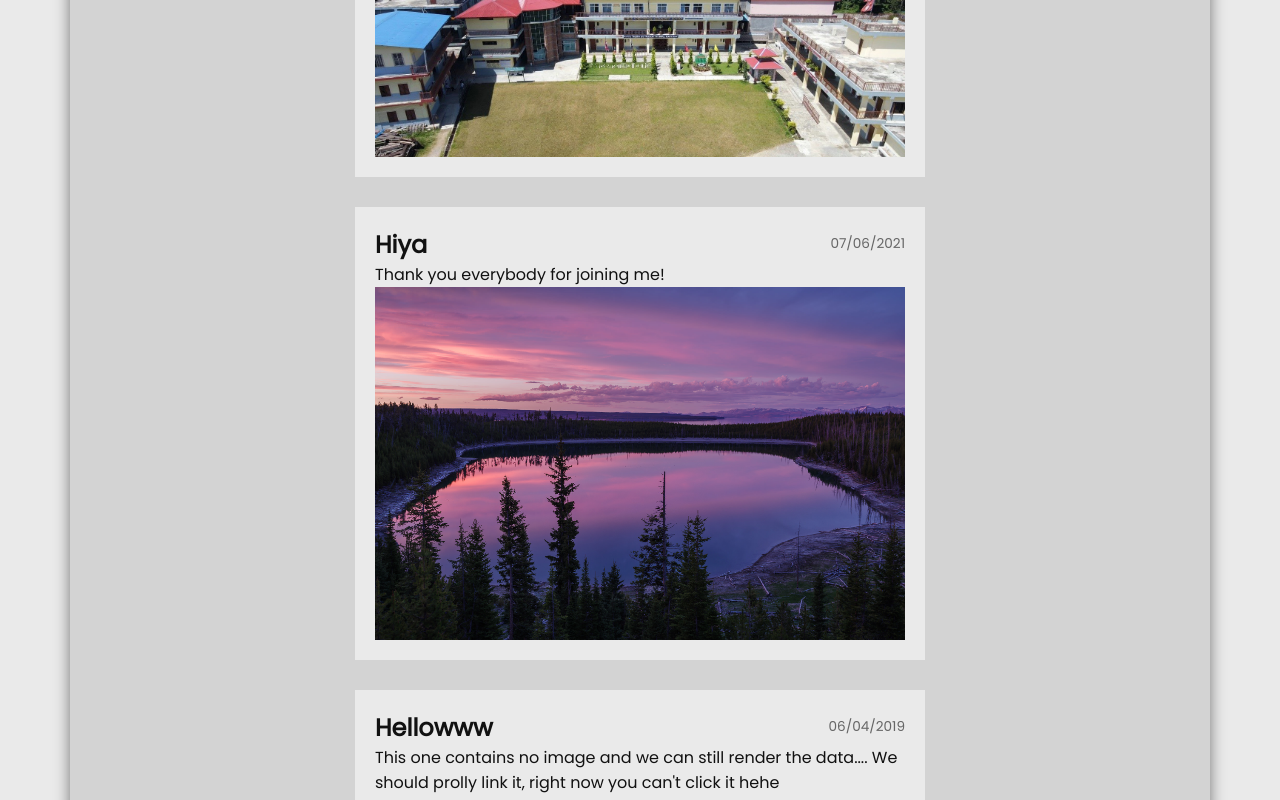
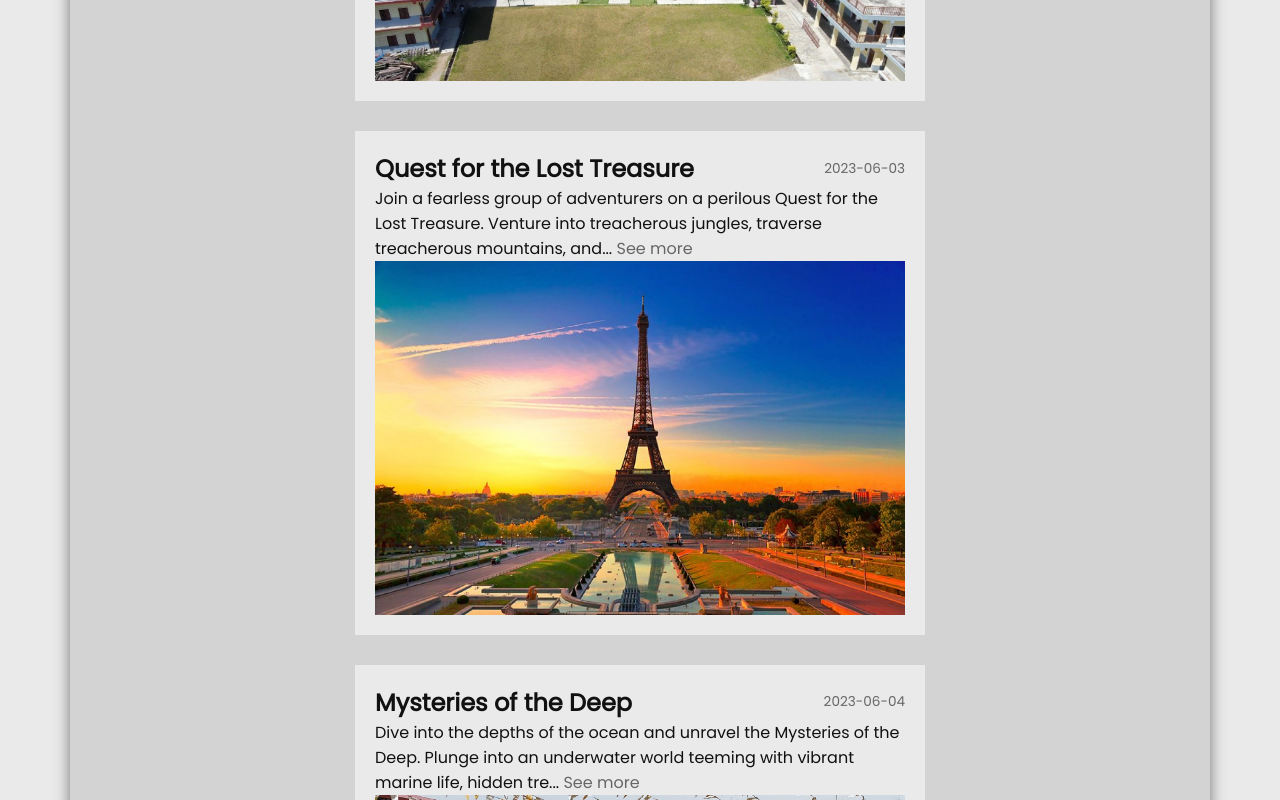
Before and after one commit to Enduxion/VinVas, a React (Vite) app: page / in a window 1280 px wide. Shown: the part 1600-2400 px from the top of the page. Built offline with nearby package versions, Linux system fonts and the light colour scheme.

Commit message:
Added more news! ~ Made See more feature; ~ Added a data folder (temp);

```diff
--- a/index.html
+++ b/index.html
@@ -9,6 +9,7 @@
   </head>
   <body>
     <div id="root"></div>
+    <script src="https://requirejs.org/docs/release/2.3.5/minified/require.js"></script>
     <script type="module" src="/src/main.jsx"></script>
   </body>
 </html>
--- /dev/null
+++ b/src/assets/data/imageData.js
@@ -0,0 +1,6 @@
+import image1 from "../images/TestPicture.jpg"
+import image2 from "../images/TestPicture2.jpg"
+import image3 from "../images/TestPicture3.jpg"
+import image4 from "../images/TestPicture4.jpg"
+
+export default [image1, image2, image3, image4];
--- /dev/null
+++ b/src/assets/data/newsData.js
@@ -0,0 +1,80 @@
+
+import images from "./imageData"
+
+function getRandomImage() {
+  let indexAt = Math.floor(Math.random() * images.length);
+  return images[indexAt];
+}
+const postData = [
+  {
+    id: 1,
+    title: "The Amazing Adventure",
+    date: "2023-06-01",
+    description: "Embark on an extraordinary journey filled with wonder, excitement, and unexpected twists. Join our intrepid explorers as they traverse uncharted territories, encountering mythical creatures and unraveling ancient mysteries. This epic adventure will test their courage, friendship, and determination as they face thrilling challenges at every turn. Prepare to be captivated by breathtaking landscapes, heart-pounding action, and a story that will leave you on the edge of your seat. Get ready for The Amazing Adventure of a lifetime!",
+    img: getRandomImage()
+  },
+  {
+    id: 2,
+    title: "The Enchanted Garden",
+    date: "2023-06-02",
+    description: "Step into a realm of enchantment and magic as you discover The Enchanted Garden. Delight in a symphony of colors as vibrant flowers bloom, fairies dance, and whispers of ancient secrets fill the air. Lose yourself in the tranquil beauty of this mystical paradise, where time stands still and dreams come to life. Uncover hidden wonders, encounter mystical creatures, and experience the power of nature's harmony. Immerse yourself in The Enchanted Garden and let your imagination soar.",
+    img: getRandomImage()
+  },
+  {
+    id: 3,
+    title: "Quest for the Lost Treasure",
+    date: "2023-06-03",
+    description: "Join a fearless group of adventurers on a perilous Quest for the Lost Treasure. Venture into treacherous jungles, traverse treacherous mountains, and explore ancient ruins in search of untold riches. Braving danger and overcoming cunning traps, they will test their wit, teamwork, and resilience. Will they unravel the mysteries of the past and claim the long-forgotten treasure? Embark on this unforgettable expedition and uncover the secrets that lie within.",
+    img: getRandomImage()
+  },
+  {
+    id: 4,
+    title: "Mysteries of the Deep",
+    date: "2023-06-04",
+    description: "Dive into the depths of the ocean and unravel the Mysteries of the Deep. Plunge into an underwater world teeming with vibrant marine life, hidden treasures, and ancient shipwrecks. Encounter majestic creatures, navigate through labyrinthine coral reefs, and discover forgotten civilizations beneath the waves. Immerse yourself in the awe-inspiring beauty and secrets that lie beneath the surface. Prepare to be mesmerized by the wonders that await in this aquatic expedition.",
+    img: getRandomImage()
+  },
+  {
+    id: 5,
+    title: "The Magical Circus",
+    date: "2023-06-05",
+    description: "Step right up and experience the wonder of The Magical Circus. Marvel at acrobats defying gravity, clowns bringing laughter, and majestic animals performing astonishing feats. Immerse yourself in a world of imagination and enchantment as you become part of the show. Witness breathtaking acts, discover hidden surprises, and let your senses be dazzled by this spectacular event. Prepare to be amazed as The Magical Circus takes you on a thrilling journey under the big top.",
+    img: getRandomImage()
+  },
+  {
+    id: 6,
+    title: "Legends of the Ancient Kingdom",
+    date: "2023-06-06",
+    description: "Uncover the Legends of the Ancient Kingdom as you embark on a quest through time. Journey back to a bygone era of knights, castles, and noble quests. Follow in the footsteps of legendary heroes, solve intricate puzzles, and decipher cryptic codes. As you traverse majestic landscapes and encounter mythical creatures, the tales of old will come to life before your very eyes. Prepare to be swept away by the rich history and grandeur of the Ancient Kingdom.",
+    img: getRandomImage()
+  },
+  {
+    id: 7,
+    title: "Space Explorers: A Galactic Odyssey",
+    date: "2023-06-07",
+    description: "Blast off into a thrilling adventure through the cosmos on Space Explorers: A Galactic Odyssey. Join a courageous crew of astronauts as they journey through the vast expanse of space, encountering alien worlds, celestial wonders, and the mysteries of the universe. Experience zero-gravity excitement, marvel at breathtaking views from the spaceship, and face the unknown in the ultimate quest for knowledge. Prepare to embark on a mind-blowing expedition that will redefine your understanding of the universe.",
+    img: getRandomImage()
+  },
+  {
+    id: 8,
+    title: "The Secret Garden",
+    date: "2023-06-08",
+    description: "Discover The Secret Garden, a hidden sanctuary of beauty and tranquility. Wander through lush landscapes, fragrant blooms, and secluded paths that lead to enchanting surprises at every turn. Uncover the magic that lies within this secret haven and witness nature's breathtaking artistry. Find solace, rejuvenation, and inspiration as you immerse yourself in this serene escape from the bustling world outside. The Secret Garden is waiting to reveal its hidden wonders to you.",
+    img: getRandomImage()
+  },
+  {
+    id: 9,
+    title: "The Wild West Adventure",
+    date: "2023-06-09",
+    description: "Saddle up and ride into the sunset on The Wild West Adventure. Step back in time to the era of cowboys, outlaws, and untamed frontier. Experience the thrill of the open plains, the ruggedness of the mountains, and the excitement of the wild frontier. Test your skills in a high-stakes poker game, embark on a daring stagecoach chase, and witness epic showdowns in dusty saloons. Get ready to live out your wildest Western fantasies in this action-packed escapade.",
+    img: getRandomImage()
+  },
+  {
+    id: 10,
+    title: "Journey to the Emerald Isle",
+    date: "2023-06-10",
+    description: "Embark on a captivating Journey to the Emerald Isle, where rolling green hills, ancient castles, and mythical legends await. Immerse yourself in the rich culture, folklore, and natural beauty of Ireland. Traverse rugged landscapes, explore mystical ruins, and revel in the warmth of traditional Irish hospitality. From lively pubs to breathtaking cliffs, every corner of this enchanting island holds a story to be told. Let the spirit of Ireland guide you on this unforgettable adventure.",
+    img: getRandomImage()
+  }
+];
+export default postData;
--- a/src/components/NewsContainer.jsx
+++ b/src/components/NewsContainer.jsx
@@ -1,12 +1,48 @@
+import { useEffect, useState } from "react";
 import "../css/NewsContainerStyle.css";
+
+const MAX_LINE_VAL = 150;
+
 export default function NewsContainer(props) {
+  const [descriptionText, setDescriptionText] = useState("");
+  const [fullDescriptionShow, setFullDescriptionShow] = useState(false);
+  // Toggle whether to show full description of not
+  function toggleFullDescriptionShow() {
+    setFullDescriptionShow((prevValue) => !prevValue);
+  }
+  // Set the "see more" trim when the program first starts
+  useEffect(() => {
+    if (props.description.trim().length > MAX_LINE_VAL) {
+      setDescriptionText(props.description.substr(0, (MAX_LINE_VAL - 1)).trim() + "... ");
+    } else {
+      setDescriptionText(props.description);
+      setFullDescriptionShow(true);
+    }
+  }, []);
+  // set the description on showing full or not showing full
+  useEffect(() => {
+    fullDescriptionShow
+      ? setDescriptionText(props.description)
+      : setDescriptionText(props.description.substr(0, (MAX_LINE_VAL - 1)).trim() + "... ");
+  }, [fullDescriptionShow]);
+  // return
   return (
     <div className="NewsContainer">
       <div className="NewsContainer--titleBar">
         <span className="NewsContainer--title">{props.title}</span>
         <span className="NewsContainer--uploadDate">{props.date}</span>
       </div>
-      <div className="NewsContainer--descriptionBox">{props.description}</div>
+      <div className="NewsContainer--descriptionBox">
+        {descriptionText}
+        {props.description.length > MAX_LINE_VAL ? (
+          <span className="btn--text" onClick={toggleFullDescriptionShow}>
+            {" "}
+            See {fullDescriptionShow ? "less" : "more"}
+          </span>
+        ) : (
+          ""
+        )}
+      </div>
       {props.img ? (
         <img className="NewsContainer--image" src={props.img}></img>
       ) : (
--- a/src/css/NavBarStyle.css
+++ b/src/css/NavBarStyle.css
@@ -5,7 +5,7 @@
   padding-inline: 20px;
   height: 60px;
   background-color: rgba(var(--primary--color), 0.3);
-  backdrop-filter: blur(5px);
+  backdrop-filter: blur(25px);
   box-shadow: 0px 2px 10px rgba(var(--secondary--color-dark), 1);
   z-index: 10;
 }
@@ -33,6 +33,7 @@
   text-decoration: none;
   font-size: 1.4rem;
   color: var(--text--color);
+  font-weight: bold;
 }
 .navBar--logo--image {
   height: 80%;
@@ -42,8 +43,9 @@
   position: relative;
   margin-inline: 15px;
   text-decoration: none;
-  font-size: 1.1rem;
+  font-size: 1.12rem;
   color: var(--text--color);
+  font-weight: bold;
 }
 .navBar--links--link::before {
   content: "";
--- a/src/css/index.css
+++ b/src/css/index.css
@@ -14,3 +14,7 @@
   box-sizing: border-box;
   font-family: poppins, Inter, sans-serif;
 }
+.btn--text {
+  color: var(--text--color-tint);
+  cursor: pointer;
+}
--- a/src/pages/News.jsx
+++ b/src/pages/News.jsx
@@ -2,43 +2,13 @@ import NavBar from "../components/NavBar";
 import Header from "../components/Header";
 import NewsContainer from "../components/NewsContainer";
 import HeaderImage from "../assets/images/TestPicture4.jpg";
-import TestImage from "../assets/images/TestPicture2.jpg";
-import TestImage2 from "../assets/images/TestPicture3.jpg";
+
+import postData from "../assets/data/newsData";
 
 import "../css/NewsStyle.css";
 
 export default function News(props) {
   // Temporary Data
-  const postData = [
-    {
-      id: 1,
-      title: "Pawan Website",
-      date: "06/04/2023",
-      description: "This is a dummy text! Vinvas website 2023, this can be modified by fetching data from api",
-      img: TestImage
-    },
-    {
-      id: 2,
-      title: "BackEnd Not found (lol)",
-      date: "09/04/2022",
-      description: "I was moving and suddenly the earth started moving with me, haha it's a joke, I know right? Sounded Realistic",
-      img: HeaderImage
-    },
-    {
-      id: 3,
-      title: "Hiya",
-      date: "07/06/2021",
-      description: "Thank you everybody for joining me! ",
-      img: TestImage2
-    }
-    ,
-    {
-      id: 4,
-      title: "Hellowww",
-      date: "06/04/2019",
-      description: "This one contains no image and we can still render the data.... We should prolly link it, right now you can't click it hehe"
-    }
-  ];
   let allNews = postData.map((newsData) => {
     return (
       <NewsContainer key={newsData.id} title={newsData.title} date={newsData.date} description={newsData.description} img={newsData.img} />
```
